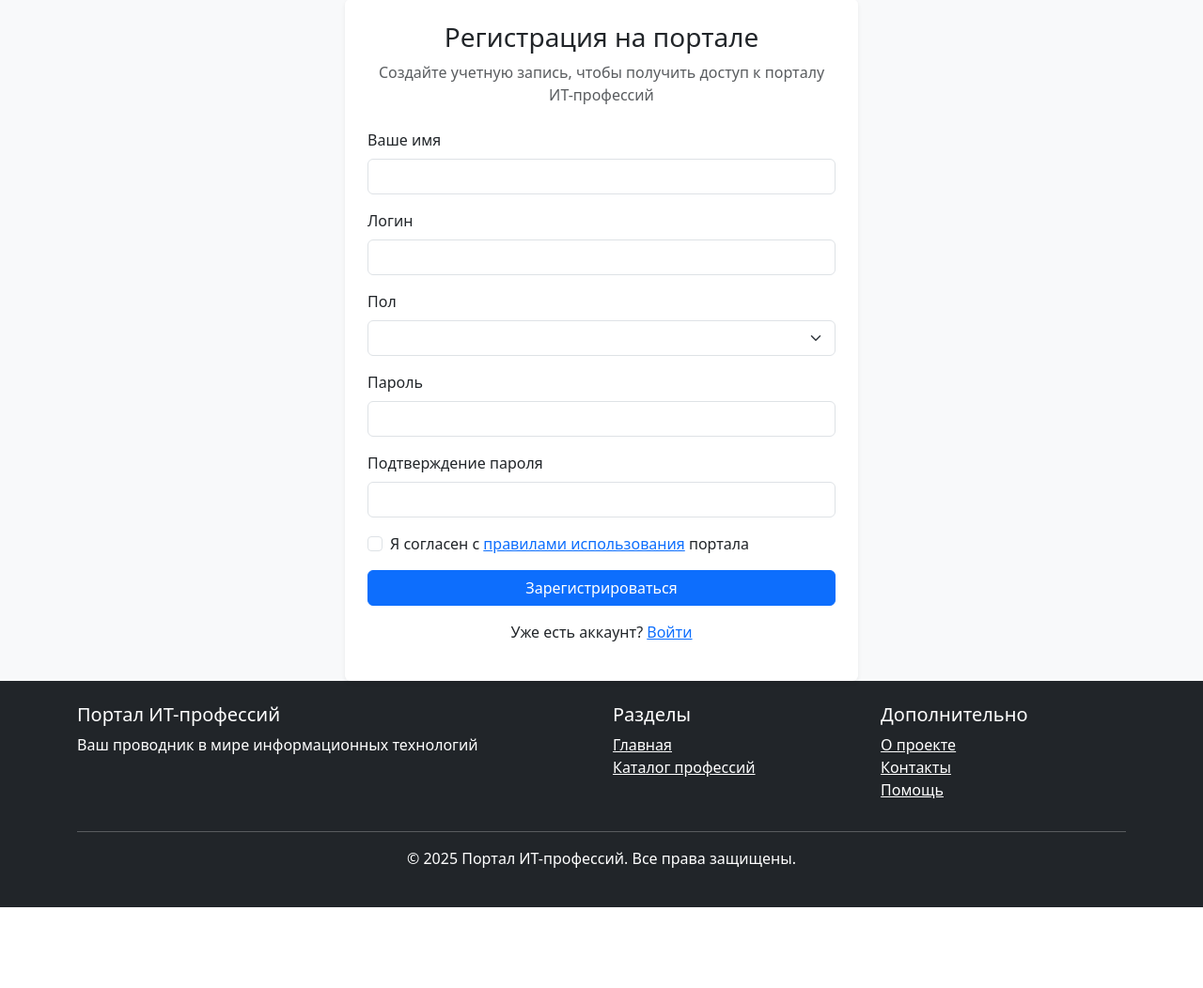
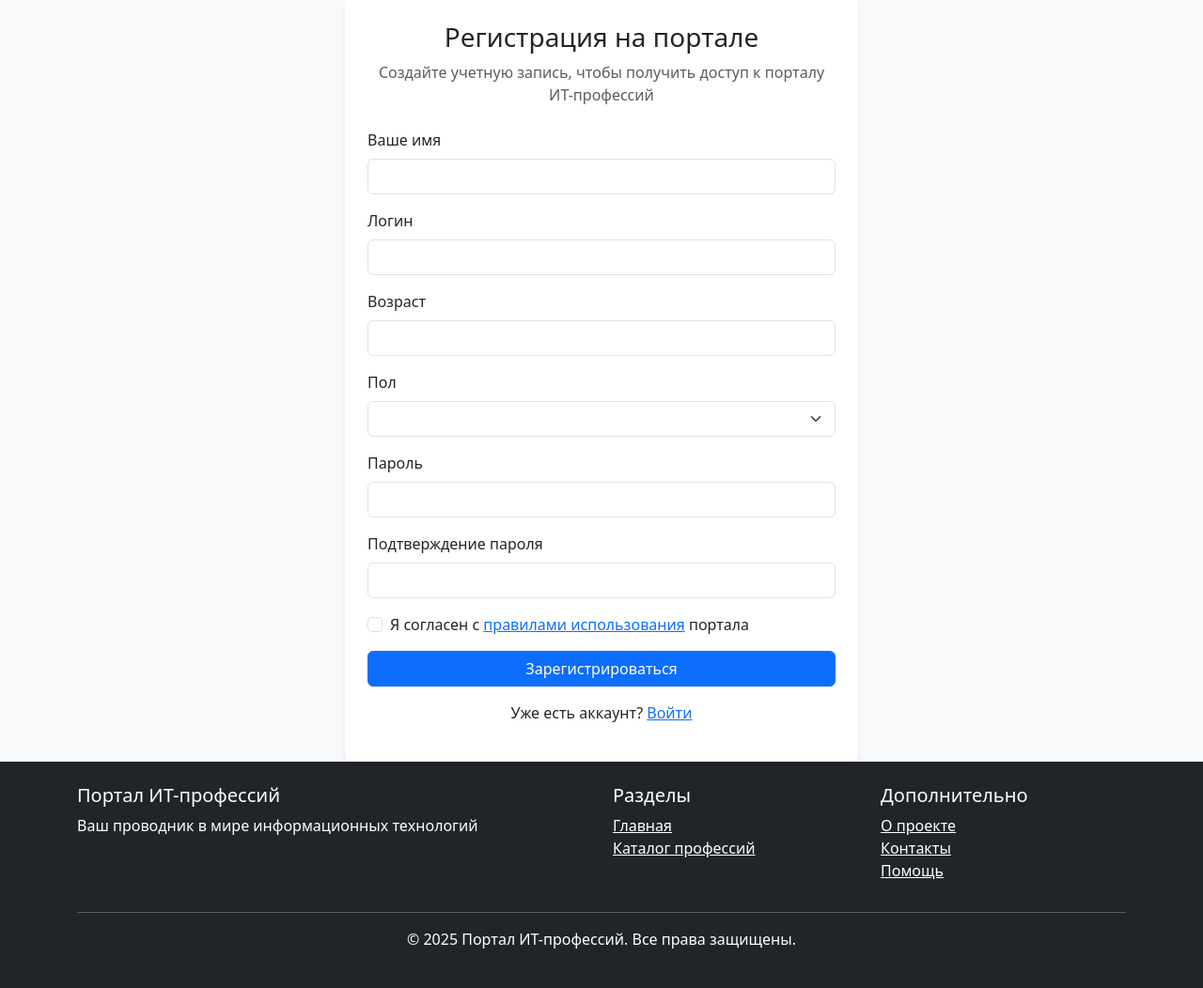
Before and after one commit to vasyza/proffesional-basics, a PHP site: page /auth/register.php in a window 1280 px wide. Shown: the part 105-1157 px from the top of the page at 94% size. Before the commit the page ends 1071 px from the top, so only its background shows below. Run offline with PHP 8.4, Linux system fonts and the light colour scheme; some libraries are stand-ins or nearby versions.

Commit message:
feat: Добавлено поле для ввода возраста

```diff
--- a/auth/register.php
+++ b/auth/register.php
@@ -39,6 +39,11 @@ include_once '../includes/auth_header.php';
                         <div class="mb-3">
                             <label for="login" class="form-label">Логин</label>
                             <input type="text" class="form-control" id="login" name="login" required>
+                        </div>
+
+                        <div class="mb-3">
+                            <label for="age" class="form-label">Возраст</label>
+                            <input type="number" class="form-control" id="age" name="age" min="12" required>
                         </div>
 
                         <!-- Выпадающий список для выбора пола -->
```
